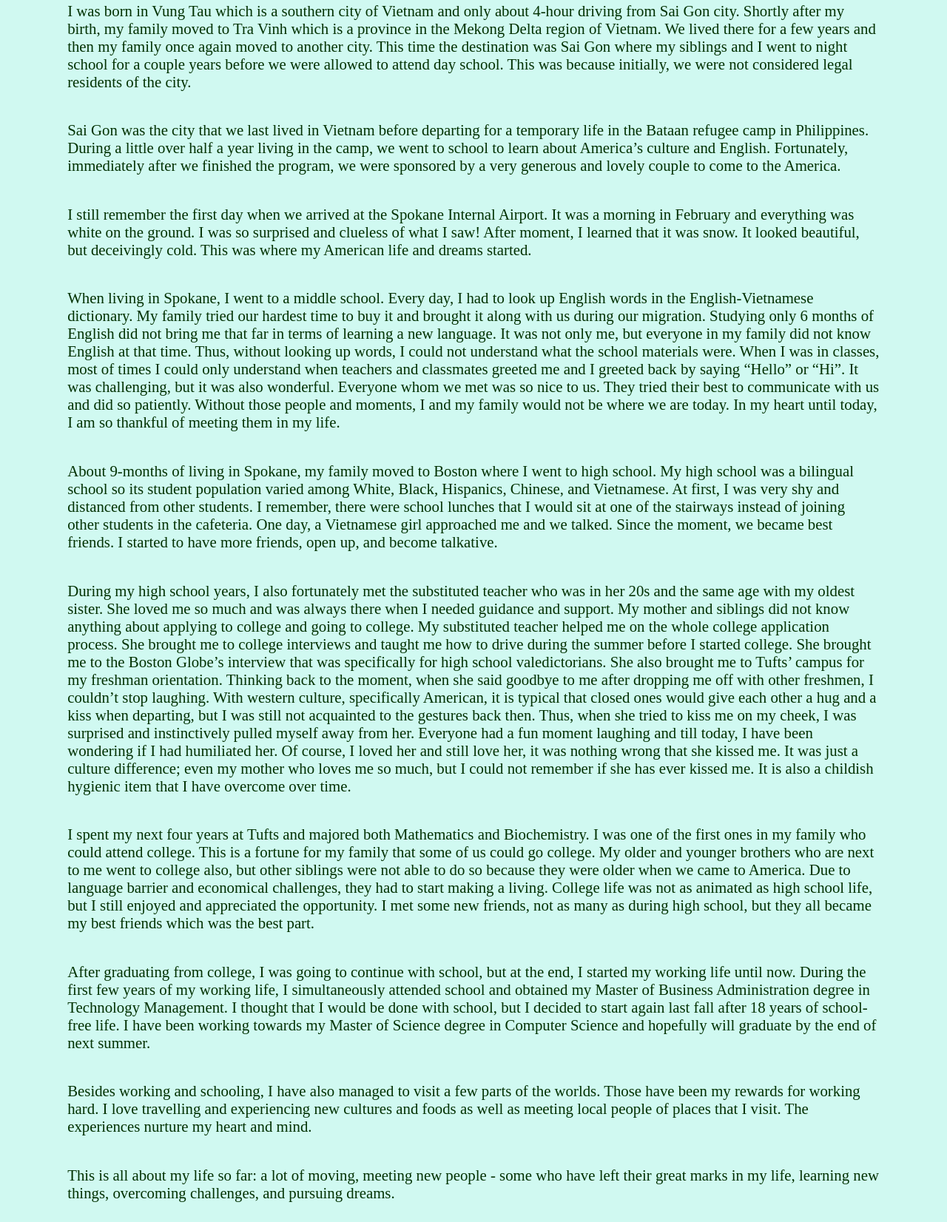
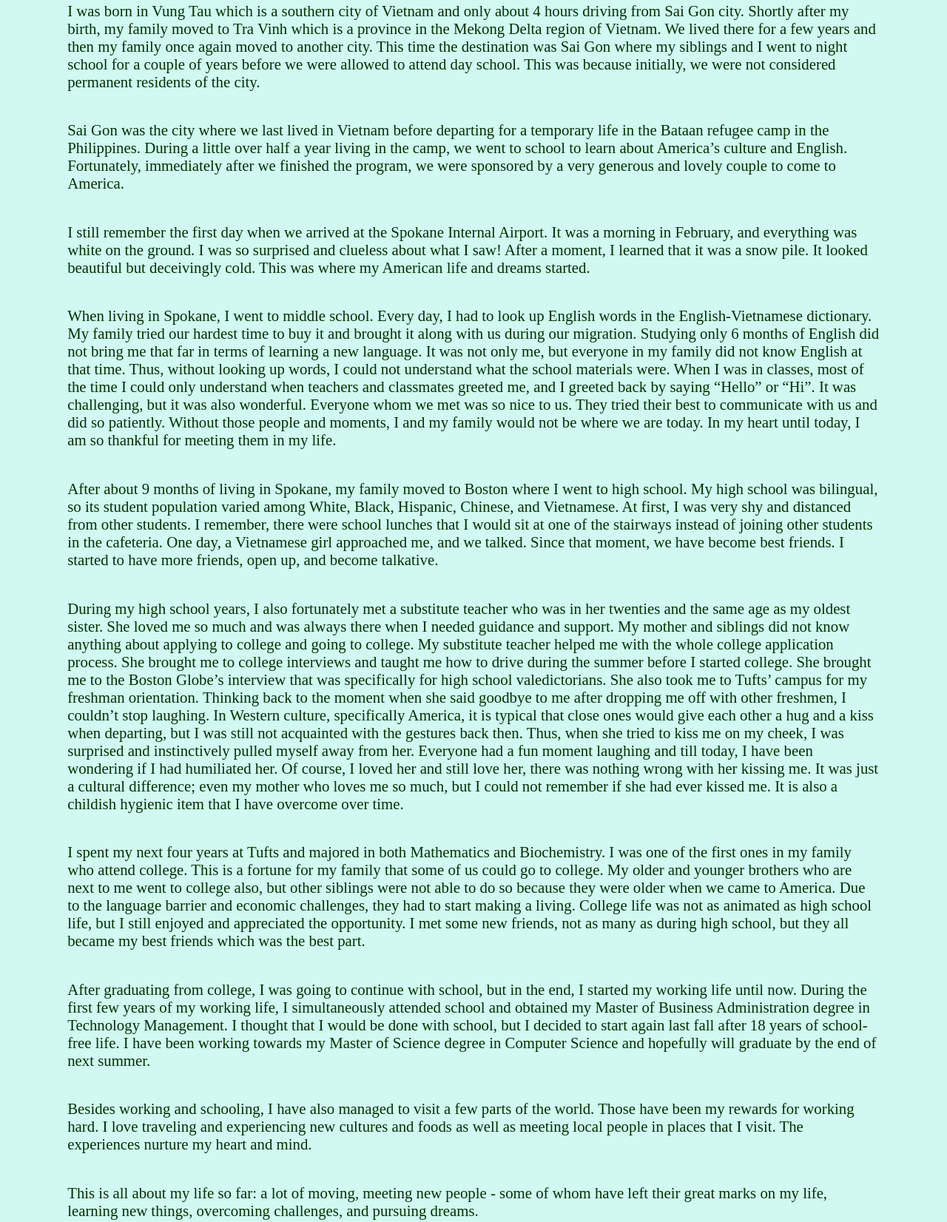
Before and after one commit to pluong01/pluong01.github.io, a plain HTML site: page bio.html in a window 1280 px wide. Shown: the part 98-1750 px from the top of the page at 74% size. Drawn offline with Linux system fonts and the light colour scheme.

Commit message:
editorial changes

```diff
--- a/bio.html
+++ b/bio.html
@@ -11,43 +11,43 @@
 			</header>
 
 			<p>
-				I was born in Vung Tau which is a southern city of Vietnam and only about 4-hour driving from Sai Gon city.  Shortly after my birth, my family moved to Tra Vinh which is a province in the Mekong Delta region of Vietnam.  We lived there for a few years and then my family once again moved to another city.  This time the destination was Sai Gon where my siblings and I went to night school for a couple years before we were allowed to attend day school.  This was because initially, we were not considered legal residents of the city.
+				I was born in Vung Tau which is a southern city of Vietnam and only about 4 hours driving from Sai Gon city. Shortly after my birth, my family moved to Tra Vinh which is a province in the Mekong Delta region of Vietnam. We lived there for a few years and then my family once again moved to another city. This time the destination was Sai Gon where my siblings and I went to night school for a couple of years before we were allowed to attend day school. This was because initially, we were not considered permanent residents of the city.
 			</p>
 
 			<p>
-				Sai Gon was the city that we last lived in Vietnam before departing for a temporary life in the Bataan refugee camp in Philippines. During a little over half a year living in the camp, we went to school to learn about America’s culture and English.  Fortunately, immediately after we finished the program, we were sponsored by a very generous and lovely couple to come to the America.
+				Sai Gon was the city where we last lived in Vietnam before departing for a temporary life in the Bataan refugee camp in the Philippines. During a little over half a year living in the camp, we went to school to learn about America’s culture and English. Fortunately, immediately after we finished the program, we were sponsored by a very generous and lovely couple to come to America.
 			</p>
 
 			<p>
-				I still remember the first day when we arrived at the Spokane Internal Airport.  It was a morning in February and everything was white on the ground.  I was so surprised and clueless of what I saw!  After moment, I learned that it was snow.  It looked beautiful, but deceivingly cold.  This was where my American life and dreams started.
+				I still remember the first day when we arrived at the Spokane Internal Airport. It was a morning in February, and everything was white on the ground. I was so surprised and clueless about what I saw! After a moment, I learned that it was a snow pile. It looked beautiful but deceivingly cold. This was where my American life and dreams started.
 			</p>
 
 			<p>
-				When living in Spokane, I went to a middle school.  Every day, I had to look up English words in the English-Vietnamese dictionary. My family tried our hardest time to buy it and brought it along with us during our migration.  Studying only 6 months of English did not bring me that far in terms of learning a new language. It was not only me, but everyone in my family did not know English at that time.  Thus, without looking up words, I could not understand what the school materials were.  When I was in classes, most of times I could only understand when teachers and classmates greeted me and I greeted back by saying “Hello” or “Hi”.  It was challenging, but it was also wonderful.  Everyone whom we met was so nice to us.  They tried their best to communicate with us and did so patiently.  Without those people and moments, I and my family would not be where we are today.  In my heart until today, I am so thankful of meeting them in my life.
+				When living in Spokane, I went to middle school. Every day, I had to look up English words in the English-Vietnamese dictionary. My family tried our hardest time to buy it and brought it along with us during our migration. Studying only 6 months of English did not bring me that far in terms of learning a new language. It was not only me, but everyone in my family did not know English at that time. Thus, without looking up words, I could not understand what the school materials were. When I was in classes, most of the time I could only understand when teachers and classmates greeted me, and I greeted back by saying “Hello” or “Hi”. It was challenging, but it was also wonderful. Everyone whom we met was so nice to us. They tried their best to communicate with us and did so patiently. Without those people and moments, I and my family would not be where we are today. In my heart until today, I am so thankful for meeting them in my life.
 			</p>
 
 			<p>
-				About 9-months of living in Spokane, my family moved to Boston where I went to high school.  My high school was a bilingual school so its student population varied among White, Black, Hispanics, Chinese, and Vietnamese. At first, I was very shy and distanced from other students.  I remember, there were school lunches that I would sit at one of the stairways instead of joining other students in the cafeteria.  One day, a Vietnamese girl approached me and we talked.  Since the moment, we became best friends.  I started to have more friends, open up, and become talkative.
+				After about 9 months of living in Spokane, my family moved to Boston where I went to high school. My high school was bilingual, so its student population varied among White, Black, Hispanic, Chinese, and Vietnamese. At first, I was very shy and distanced from other students. I remember, there were school lunches that I would sit at one of the stairways instead of joining other students in the cafeteria. One day, a Vietnamese girl approached me, and we talked. Since that moment, we have become best friends. I started to have more friends, open up, and become talkative.
 			</p>
 
 			<p>
-				During my high school years, I also fortunately met the substituted teacher who was in her 20s and the same age with my oldest sister.  She loved me so much and was always there when I needed guidance and support.  My mother and siblings did not know anything about applying to college and going to college.  My substituted teacher helped me on the whole college application process.  She brought me to college interviews and taught me how to drive during the summer before I started college. She brought me to the Boston Globe’s interview that was specifically for high school valedictorians. She also brought me to Tufts’ campus for my freshman orientation.  Thinking back to the moment, when she said goodbye to me after dropping me off with other freshmen, I couldn’t stop laughing.  With western culture, specifically American, it is typical that closed ones would give each other a hug and a kiss when departing, but I was still not acquainted to the gestures back then.  Thus, when she tried to kiss me on my cheek, I was surprised and instinctively pulled myself away from her.  Everyone had a fun moment laughing and till today, I have been wondering if I had humiliated her.  Of course, I loved her and still love her, it was nothing wrong that she kissed me.  It was just a culture difference; even my mother who loves me so much, but I could not remember if she has ever kissed me.  It is also a childish hygienic item that I have overcome over time.
+				During my high school years, I also fortunately met a substitute teacher who was in her twenties and the same age as my oldest sister. She loved me so much and was always there when I needed guidance and support. My mother and siblings did not know anything about applying to college and going to college. My substitute teacher helped me with the whole college application process. She brought me to college interviews and taught me how to drive during the summer before I started college. She brought me to the Boston Globe’s interview that was specifically for high school valedictorians. She also took me to Tufts’ campus for my freshman orientation. Thinking back to the moment when she said goodbye to me after dropping me off with other freshmen, I couldn’t stop laughing. In Western culture, specifically America, it is typical that close ones would give each other a hug and a kiss when departing, but I was still not acquainted with the gestures back then. Thus, when she tried to kiss me on my cheek, I was surprised and instinctively pulled myself away from her. Everyone had a fun moment laughing and till today, I have been wondering if I had humiliated her. Of course, I loved her and still love her, there was nothing wrong with her kissing me. It was just a cultural difference; even my mother who loves me so much, but I could not remember if she had ever kissed me. It is also a childish hygienic item that I have overcome over time.
 			</p>
 
 			<p>
-				I spent my next four years at Tufts and majored both Mathematics and Biochemistry.  I was one of the first ones in my family who could attend college.  This is a fortune for my family that some of us could go college.  My older and younger brothers who are next to me went to college also, but other siblings were not able to do so because they were older when we came to America.  Due to language barrier and economical challenges, they had to start making a living.  College life was not as animated as high school life, but I still enjoyed and appreciated the opportunity.  I met some new friends, not as many as during high school, but they all became my best friends which was the best part.
+				I spent my next four years at Tufts and majored in both Mathematics and Biochemistry. I was one of the first ones in my family who attend college. This is a fortune for my family that some of us could go to college. My older and younger brothers who are next to me went to college also, but other siblings were not able to do so because they were older when we came to America. Due to the language barrier and economic challenges, they had to start making a living. College life was not as animated as high school life, but I still enjoyed and appreciated the opportunity. I met some new friends, not as many as during high school, but they all became my best friends which was the best part.
 			</p>
 
 			<p>
-				After graduating from college, I was going to continue with school, but at the end, I started my working life until now.  During the first few years of my working life, I simultaneously attended school and obtained my Master of Business Administration degree in Technology Management.  I thought that I would be done with school, but I decided to start again last fall after 18 years of school-free life.  I have been working towards my Master of Science degree in Computer Science and hopefully will graduate by the end of next summer.
+				After graduating from college, I was going to continue with school, but in the end, I started my working life until now. During the first few years of my working life, I simultaneously attended school and obtained my Master of Business Administration degree in Technology Management. I thought that I would be done with school, but I decided to start again last fall after 18 years of school-free life. I have been working towards my Master of Science degree in Computer Science and hopefully will graduate by the end of next summer.
 			</p>
 
 			<p>
-				Besides working and schooling, I have also managed to visit a few parts of the worlds. Those have been my rewards for working hard.  I love travelling and experiencing new cultures and foods as well as meeting local people of places that I visit.  The experiences nurture my heart and mind.
+				Besides working and schooling, I have also managed to visit a few parts of the world. Those have been my rewards for working hard. I love traveling and experiencing new cultures and foods as well as meeting local people in places that I visit. The experiences nurture my heart and mind.
 			</p>
 
 			<p>
-				This is all about my life so far: a lot of moving, meeting new people - some who have left their great marks in my life, learning new things, overcoming challenges, and pursuing dreams.
+				This is all about my life so far: a lot of moving, meeting new people - some of whom have left their great marks on my life, learning new things, overcoming challenges, and pursuing dreams.
 			</p>
 		</body>
 
```
